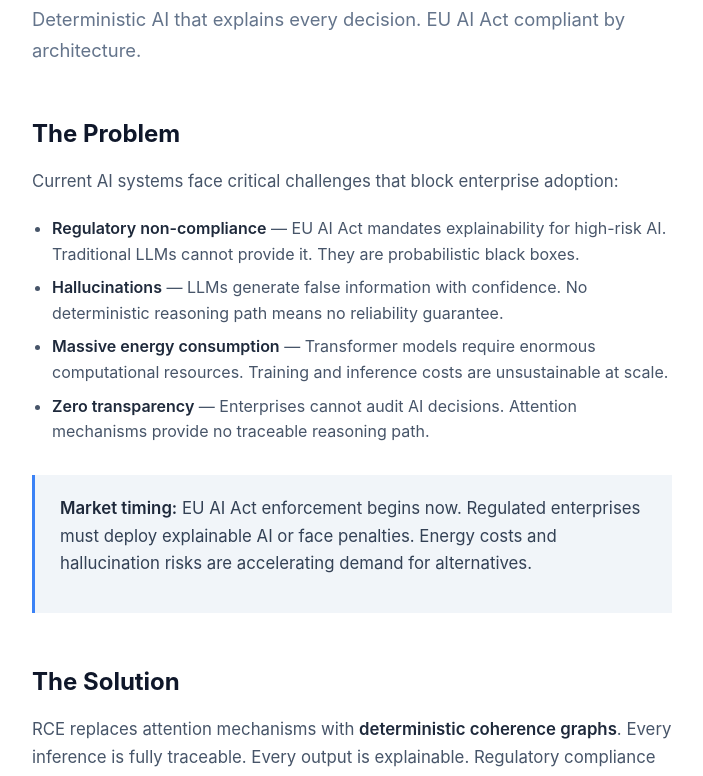
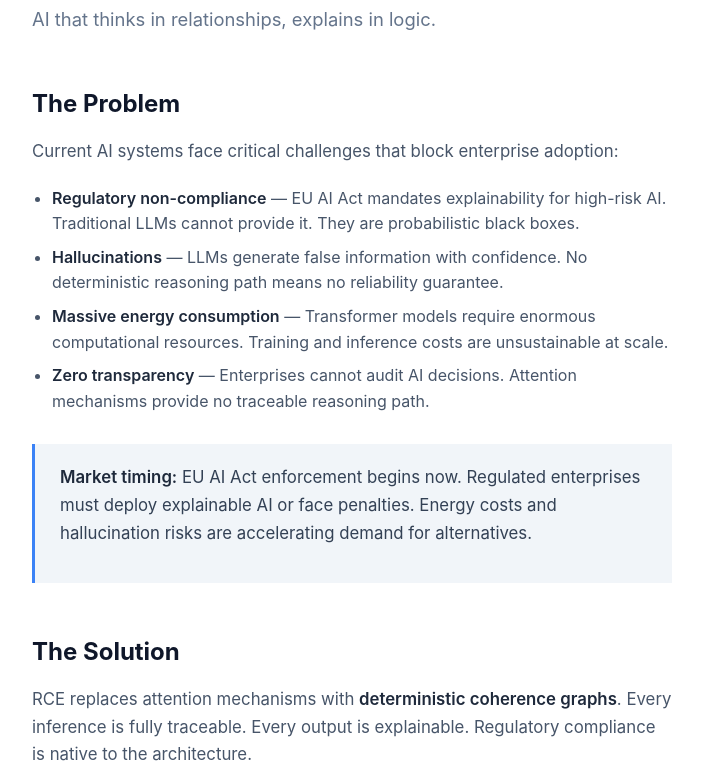
Before and after one commit to IsmaIkami/rce-founder, a plain HTML site: page index.html in a window 1280 px wide. Shown: the part 98-874 px from the top of the page, without its empty margins (288-991 px from the left). Drawn offline with Linux system fonts and the light colour scheme.

Commit message:
Update tagline to reflect RCE core philosophy
New tagline: AI that thinks in relationships, explains in logic

```diff
--- a/index.html
+++ b/index.html
@@ -140,7 +140,7 @@
 </head>
 <body>
     <h1>RCE (Relational Cognitive Engine)</h1>
-    <p class="tagline">Deterministic AI that explains every decision. EU AI Act compliant by architecture.</p>
+    <p class="tagline">AI that thinks in relationships, explains in logic.</p>
 
     <h2>The Problem</h2>
     <p>Current AI systems face critical challenges that block enterprise adoption:</p>
```
